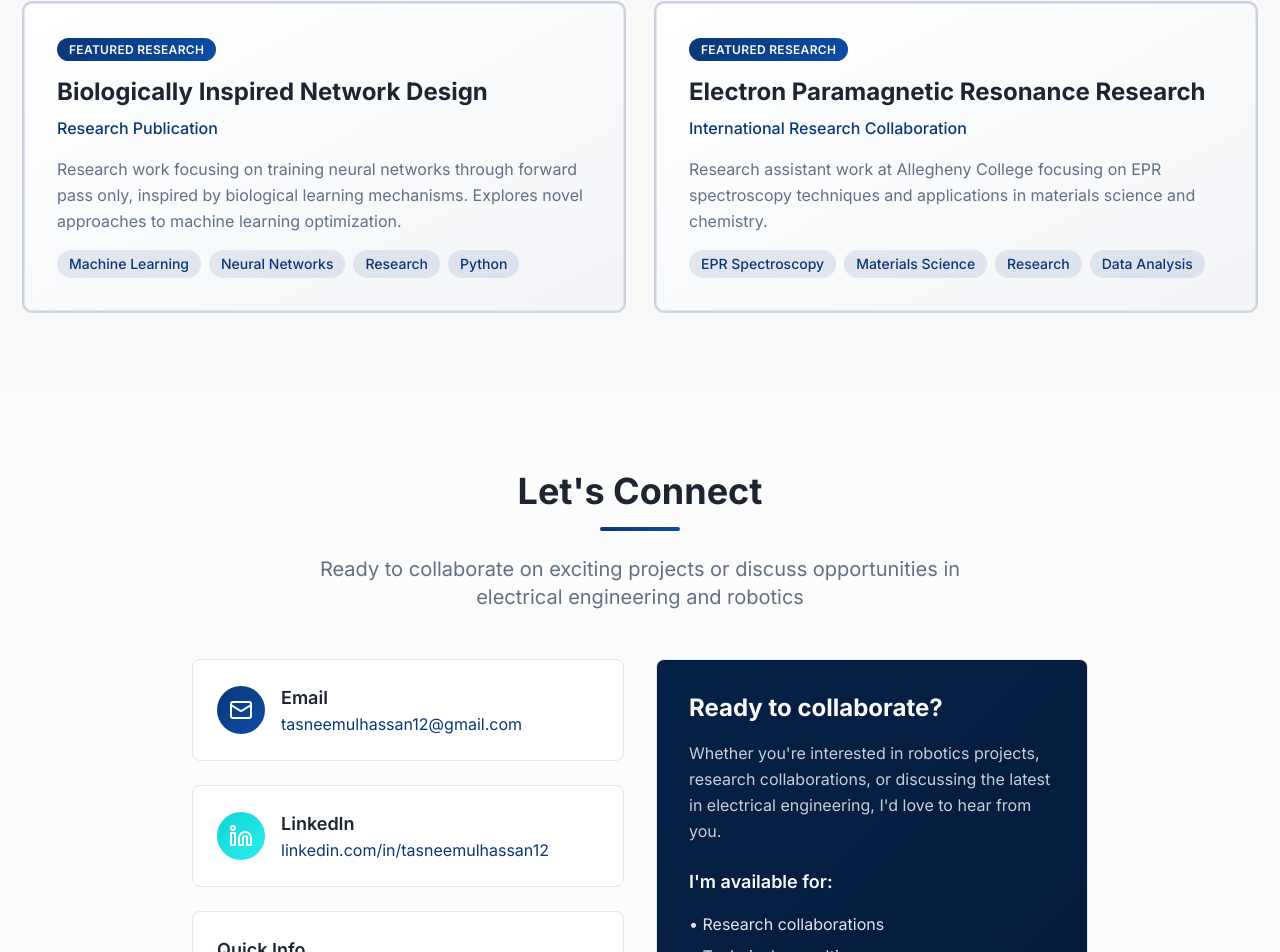
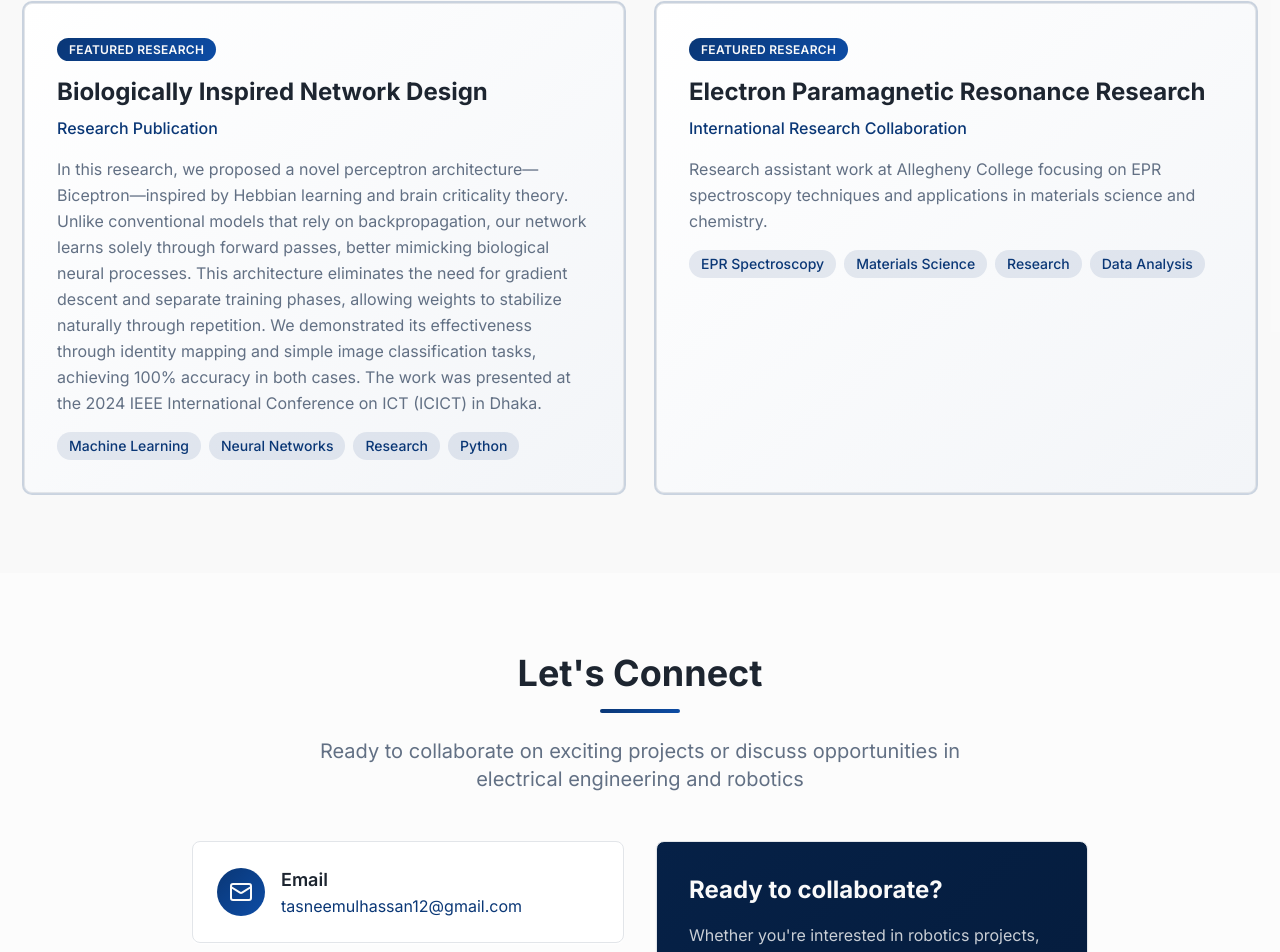
Before and after one commit to Th12mugdho/thm, a React (Vite) app: page / in a window 1280 px wide. Shown: the part 5003-5955 px from the top of the page. Built offline with nearby package versions, Linux system fonts and the light colour scheme.

Commit message:
Update publication description
Update the description of the publication in the PublicationsSection.

```diff
--- a/src/components/PublicationsSection.tsx
+++ b/src/components/PublicationsSection.tsx
@@ -6,7 +6,7 @@ const PublicationsSection = () => {
     {
       title: "Biologically Inspired Network Design",
       subtitle: "Research Publication",
-      description: "Research work focusing on training neural networks through forward pass only, inspired by biological learning mechanisms. Explores novel approaches to machine learning optimization.",
+      description: "In this research, we proposed a novel perceptron architecture—Biceptron—inspired by Hebbian learning and brain criticality theory. Unlike conventional models that rely on backpropagation, our network learns solely through forward passes, better mimicking biological neural processes. This architecture eliminates the need for gradient descent and separate training phases, allowing weights to stabilize naturally through repetition. We demonstrated its effectiveness through identity mapping and simple image classification tasks, achieving 100% accuracy in both cases. The work was presented at the 2024 IEEE International Conference on ICT (ICICT) in Dhaka.",
       technologies: ["Machine Learning", "Neural Networks", "Research", "Python"],
       link: "#",
       featured: true
```
